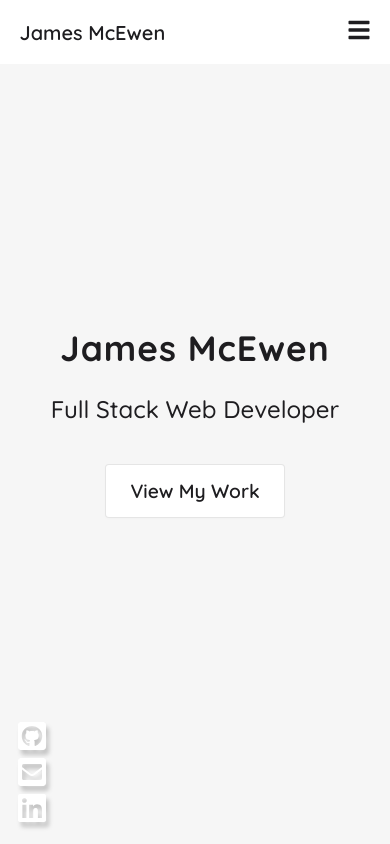
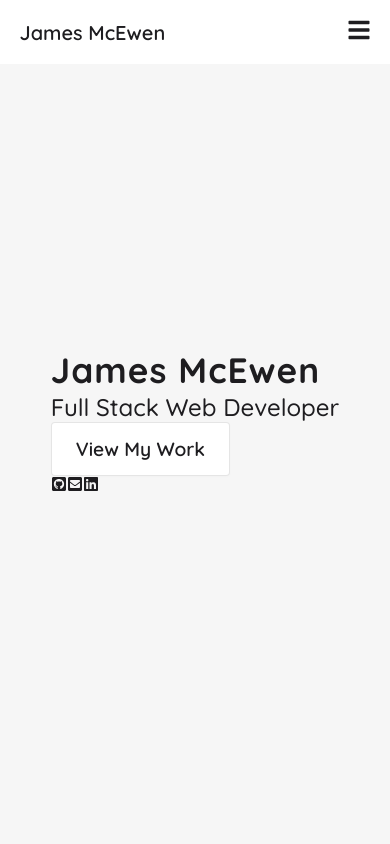
Before and after one commit to jemcewen/portfolio, a React (Create React App) app: page / in a window 390 px wide. Shown: the top 844 px of the page. Built offline with nearby package versions, Linux system fonts and the light colour scheme; the HTML template or start-up script is replaced by a standard one.

Commit message:
Remove unused styles

```diff
--- a/src/layout/Home/Home.module.css
+++ b/src/layout/Home/Home.module.css
@@ -1,11 +1,3 @@
-.landing {
-  display: flex;
-  flex-direction: column;
-  align-items: center;
-  width: 90%;
-  gap: 1.5rem;
-}
-
 .heading {
   font-size: 4rem;
   font-weight: 700;
@@ -17,31 +9,6 @@
   font-weight: 500;
 }
 
-.button {
-  margin-top: 1rem;
-}
-
-.socials {
-  position: absolute;
-  left: 2rem;
-  display: flex;
-  flex-direction: column;
-  gap: 0.5rem;
-  padding: 1rem;
-  border-radius: 8px;
-}
-
-.icon {
-  font-size: 2.5rem;
-  transition: transform 200ms ease-in-out;
-  color: white;
-  filter: drop-shadow(3px 5px 2px rgba(0, 0, 0, 0.2));
-}
-
-.icon:hover {
-  transform: scale(1.2);
-}
-
 @media (max-width: 480px) {
   .heading {
     font-size: 2.2rem;
@@ -50,15 +17,4 @@
   .sub-heading {
     font-size: 1.5rem;
   }
-
-  .socials {
-    left: 1rem;
-    bottom: 1rem;
-    padding: 0;
-    gap: 0;
-  }
-
-  .icon {
-    font-size: 2rem;
-  }
 }
```
